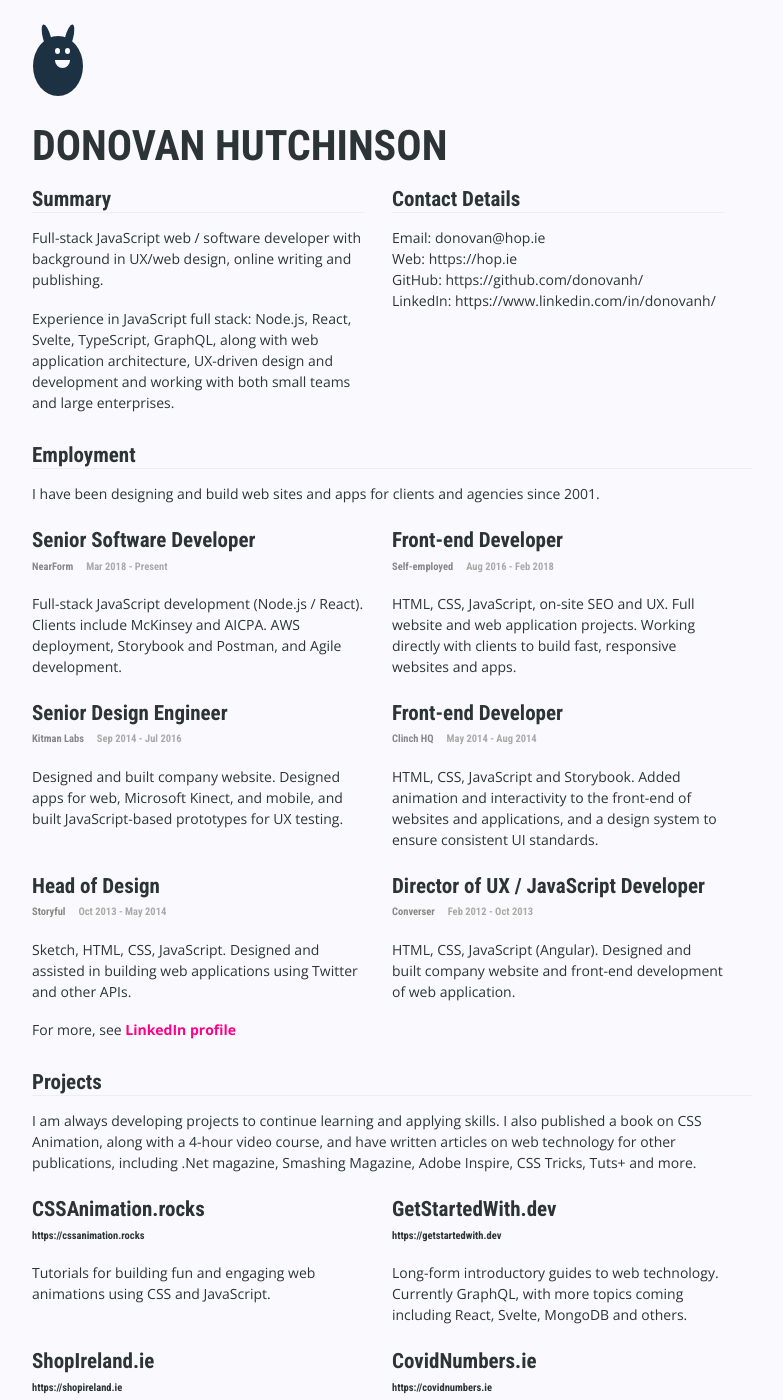
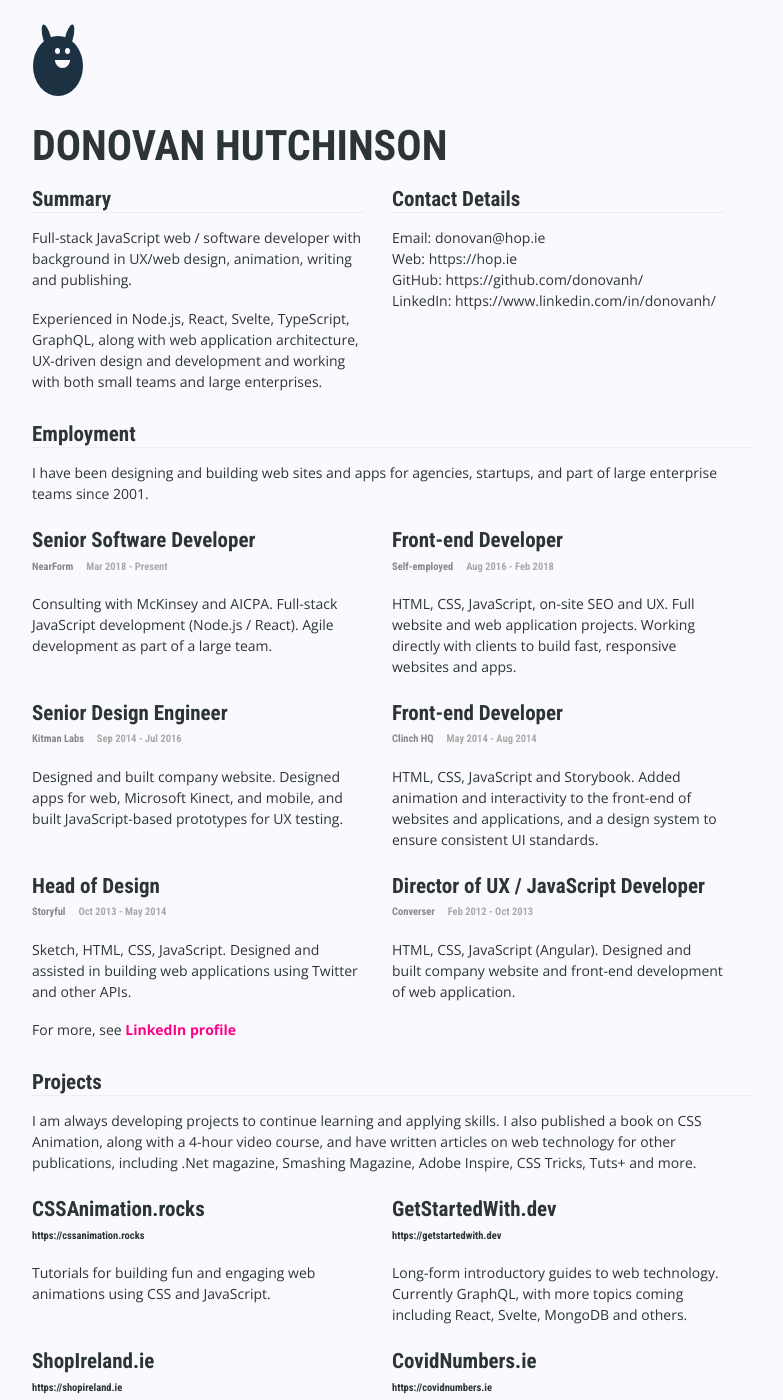
Before and after one commit to donovanh/donovanh.github.com, a Jekyll site: the page built from cv/index.html, in a window 1280 px wide and 1400 px high. Shown: the whole window, without its empty margins (248-1031 px from the left). Built offline with Jekyll 4.4.1, drawn with Linux system fonts in a browser that asks for light colours; nearby versions of some CDN libraries; some of the changed text lies outside the part shown.

Commit message:
Updating CV

```diff
--- a/cv/index.html
+++ b/cv/index.html
@@ -16,8 +16,8 @@ newstylesheet: cv
     <section class="top">
       <section class="intro">
         <h2 class="section-title">Summary</h2>
-        <p>Full-stack JavaScript web / software developer with background in UX/web design, online writing and publishing.</p>
-        <p>Experience in JavaScript full stack: Node.js, React, Svelte, TypeScript, GraphQL, along with web application architecture, UX-driven design and development and working with both small teams and large enterprises.
+        <p>Full-stack JavaScript web / software developer with background in UX/web design, animation, writing and publishing.</p>
+        <p>Experienced in Node.js, React, Svelte, TypeScript, GraphQL, along with web application architecture, UX-driven design and development and working with both small teams and large enterprises.
       </section>
 
       <section class="contact-details">
@@ -37,7 +37,7 @@ newstylesheet: cv
 
     <h2 class="section-title">Employment</h2>
 
-    <p>I have been designing and build web sites and apps for clients and agencies since 2001.</p>
+    <p>I have been designing and building web sites and apps for agencies, startups, and part of large enterprise teams since 2001.</p>
 
     <section class="jobs">
 
@@ -49,7 +49,7 @@ newstylesheet: cv
             <span class="dates">Mar 2018 - Present</span>
           </span>
         </h2>
-        <p>Full-stack JavaScript development (Node.js / React). Clients include McKinsey and AICPA. AWS deployment, Storybook and Postman, and Agile development.</p>
+        <p>Consulting with McKinsey and AICPA. Full-stack JavaScript development (Node.js / React). Agile development as part of a large team.</p>
       </section>
 
       <section class="job">
@@ -174,7 +174,7 @@ newstylesheet: cv
             <span class="project-link">https://www.wonderbill.com</span>
           </span>
         </h2>
-        <p>A modern, light, responsive website using CSS animations.</p>
+        <p>A modern, light, responsive website using CSS animations. Hand-built HTML/CSS with scroll-trigger animations.</p>
       </section>
 
     </section>
```
